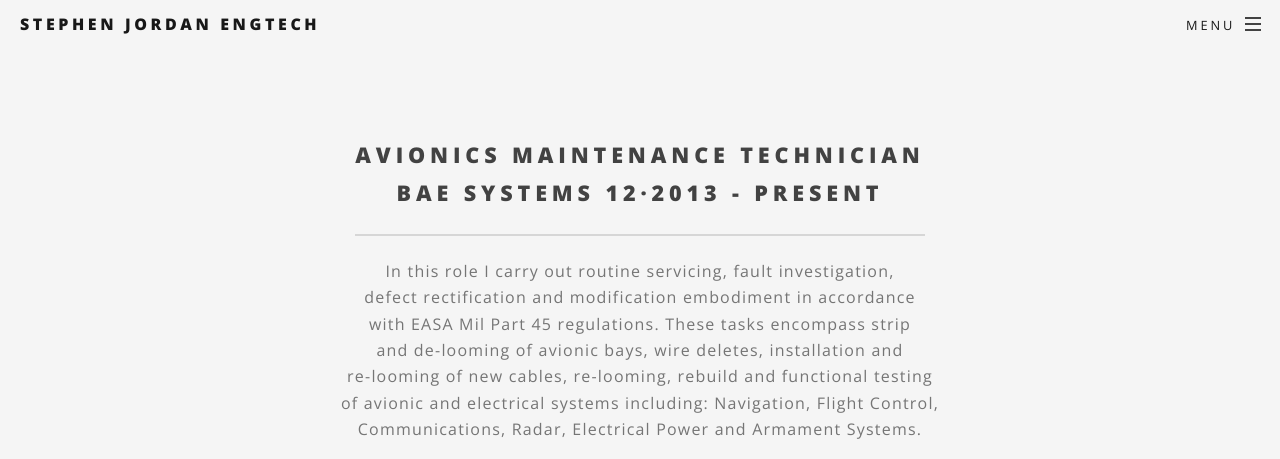
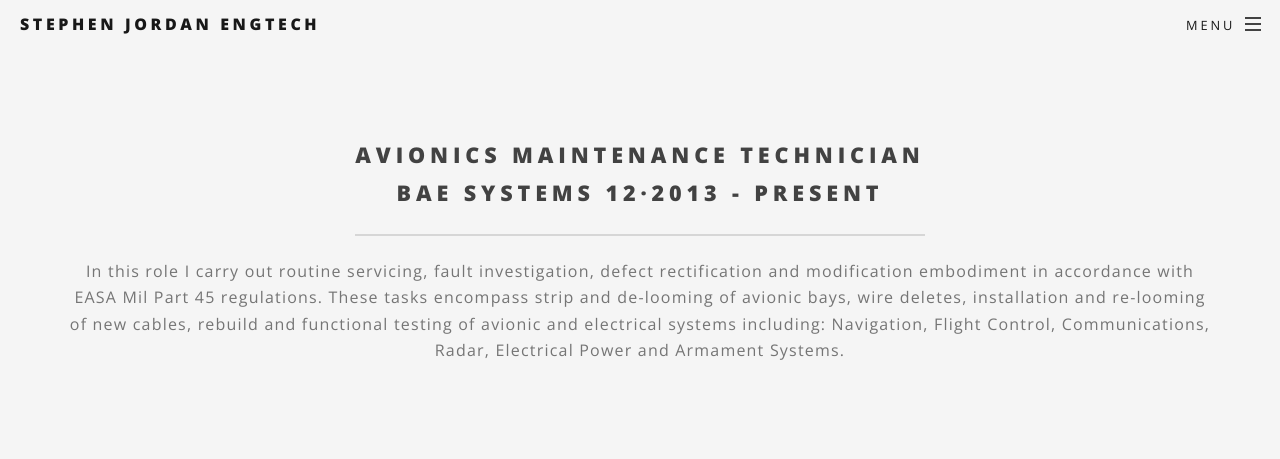
Before and after one commit to SJJUK/SJJUK.github.io, a Jekyll site: the page built from index.html, in a window 1280 px wide and 900 px high, scrolled down 860 px, cut to the strip 0-459 px from the top of the window. Built offline with Jekyll 4.4.1, drawn with Linux system fonts in a browser that asks for light colours.

Commit message:
Update index.html

```diff
--- a/index.html
+++ b/index.html
@@ -19,12 +19,12 @@
 							<header class="major">
 								<h2>Avionics Maintenance Technician<br />
 								BAE Systems 12·2013 - Present</h2>
-								<p>In this role I carry out routine servicing, fault investigation, <br />
-								defect rectification and modification embodiment in accordance <br />
-								with EASA Mil Part 45 regulations. These tasks encompass strip<br />
-								and de-looming of avionic bays, wire deletes, installation and<br />
-								re-looming of new cables, re-looming, rebuild and functional testing <br />
-								of avionic and electrical systems including:  Navigation, Flight Control, <br />
+								<p>In this role I carry out routine servicing, fault investigation,
+								defect rectification and modification embodiment in accordance
+								with EASA Mil Part 45 regulations. These tasks encompass strip
+								and de-looming of avionic bays, wire deletes, installation and
+								re-looming of new cables, rebuild and functional testing
+								of avionic and electrical systems including:  Navigation, Flight Control,
 								Communications,  Radar, Electrical Power and  Armament Systems.</p>
 							</header>
 						</div>
```
